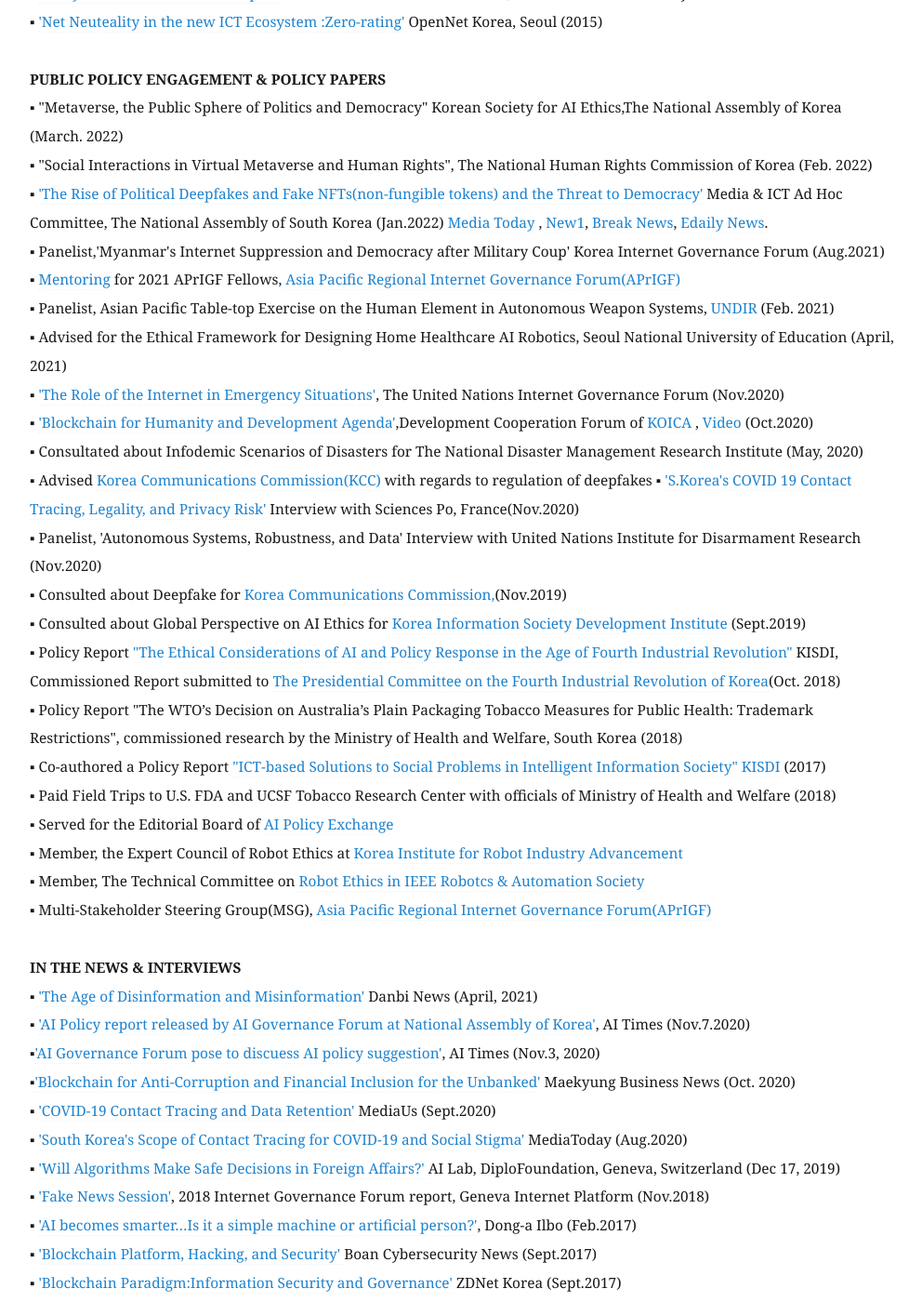
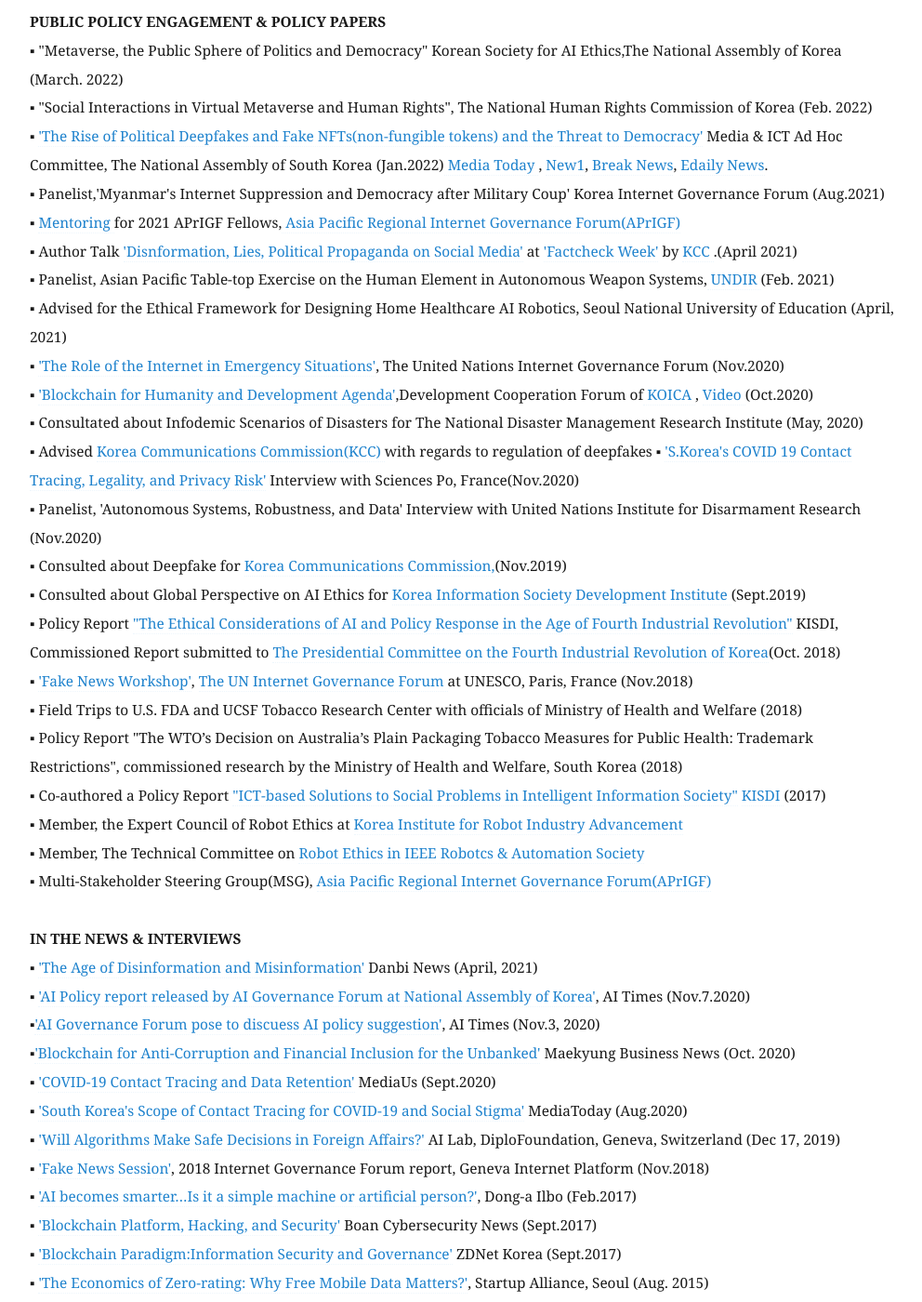
Before and after one commit to eunchangchoi/eunchangchoi.github.io, a Jekyll site: the page built from index.md, in a window 1280 px wide and 1400 px high, scrolled down 4578 px. Shown: the whole window at 93% size, without its empty margins (68-1060 px from the left). Built offline with Jekyll 4.4.1, drawn with Linux system fonts in a browser that asks for light colours; some of the changed text lies outside the part shown.

Commit message:
Update index.md

```diff
--- a/index.md
+++ b/index.md
@@ -114,6 +112,7 @@
 ▪ <a href="https://zdnet.co.kr/view/?no=20220112165731">'The Rise of Political Deepfakes and Fake NFTs(non-fungible tokens) and the Threat to Democracy'</a> Media & ICT Ad Hoc Committee, The National Assembly of South Korea (Jan.2022)<a href="http://www.mediatoday.co.kr/news/articleView.html?idxno=301748"> Media Today </a>, <a href="https://www.news1.kr/articles/?4553816/"> New1</a>, <a href="https://www.breaknews.com/864283">Break News</a>, <a href="https://www.edaily.co.kr/news/read?newsId=02768326632197392&mediaCodeNo=257&OutLnkChk=Y/"> Edaily News</a>.<br>
 ▪ Panelist,'Myanmar's Internet Suppression and Democracy after Military Coup' Korea Internet Governance Forum (Aug.2021) <br>
 ▪ <a href="https://ap.rigf.asia/fellowship/2021/introducing-the-mentors-of-2021-fellowship-program/?fbclid=IwAR2pn3lY-fE0daHxOW4vCcvk0HX-zwFHd8uJxaPnT266Hn7BOkA52UudjMw"> Mentoring </a> for 2021 APrIGF Fellows,<a href="https://ap.rigf.asia/"> Asia Pacific Regional Internet Governance Forum(APrIGF)</a> <br>
+▪  Author Talk <a href="https://youtu.be/mRsfLzJmdj8?t=15">'Disnformation, Lies, Political Propaganda on Social Media'</a> at <a href="https://factchecker.or.kr/notices/225">'Factcheck Week'</a> by <a href="https://kcc.go.kr/user/ehpMain.do"> KCC </a>.(April 2021) <br>
 ▪ Panelist, Asian Pacific Table-top Exercise on the Human Element in Autonomous Weapon Systems,<a href="http://unidir.org"> UNDIR </a> (Feb. 2021)<br>
 ▪ Advised for the Ethical Framework for Designing Home Healthcare AI Robotics, Seoul National University of Education (April, 2021)<br>
 ▪ <a href="https://www.intgovforum.org/multilingual/content/igf-2020-main-session-nris-role-of-the-internet-in-emergency-situations">'The Role of the Internet in Emergency Situations'</a>, The United Nations Internet Governance Forum (Nov.2020) <br>
@@ -125,10 +124,10 @@
 ▪ Consulted about Deepfake for <a href="https://https://www.kcc.go.kr/user/ehpMain.do"> Korea Communications Commission,</a>(Nov.2019)<br>
 ▪ Consulted about Global Perspective on AI Ethics for <a href="https://www.kisdi.re.kr/"> Korea Information Society Development Institute </a>(Sept.2019)<br>
 ▪ Policy Report <a href="https://bit.ly/3qgZ63S">"The Ethical Considerations of AI and Policy Response in the Age of Fourth Industrial Revolution"</a> KISDI, Commissioned Report submitted to <a href="https://www.4th-ir.go.kr/home/en/">The Presidential Committee on the Fourth Industrial Revolution of Korea</a>(Oct. 2018) <br>
+▪ <a href="https://www.youtube.com/watch?v=quo1DLyitf8&feature=youtu.be&t=1004">'Fake News Workshop'</a>, <a href="https://igf2018.fr/"> The UN Internet Governance Forum </a> at UNESCO, Paris, France (Nov.2018) <br>
+▪ Field Trips to U.S. FDA and UCSF Tobacco Research Center with officials of Ministry of Health and Welfare (2018) <br>
 ▪ Policy Report "The WTO’s Decision on Australia’s Plain Packaging Tobacco Measures for Public Health: Trademark Restrictions", commissioned research by the Ministry of Health and Welfare, South Korea (2018)<br>
 ▪ Co-authored a Policy Report <a href="https://www.kisdi.re.kr/report/view.do?key=m2101113024770&arrMasterId=3934580&masterId=3934580&artId=520556">"ICT-based Solutions to Social Problems in Intelligent Information Society"</a> <a href= "https://www.kisdi.re.kr/eng/index.do%20%20%20%20KISDI"> KISDI </a>(2017) <br>
-▪ Paid Field Trips to U.S. FDA and UCSF Tobacco Research Center with officials of Ministry of Health and Welfare (2018) <br>
-▪ Served for the Editorial Board of <a href="https://aipolicyexchange.org/"> AI Policy Exchange </a><br>
 ▪ Member, the Expert Council of Robot Ethics at <a href="https://kiria.org/eng"> Korea Institute for Robot Industry Advancement</a> <br>
 ▪ Member, The Technical Committee on <a href="https://www.ieee-ras.org"> Robot Ethics in IEEE Robotcs & Automation Society </a><br>
 ▪ Multi-Stakeholder Steering Group(MSG), <a href="https://ap.rigf.asia/"> Asia Pacific Regional Internet Governance Forum(APrIGF)</a> <br>
```
Also changed, not shown: other parts of index.md (+0 -2 lines).
